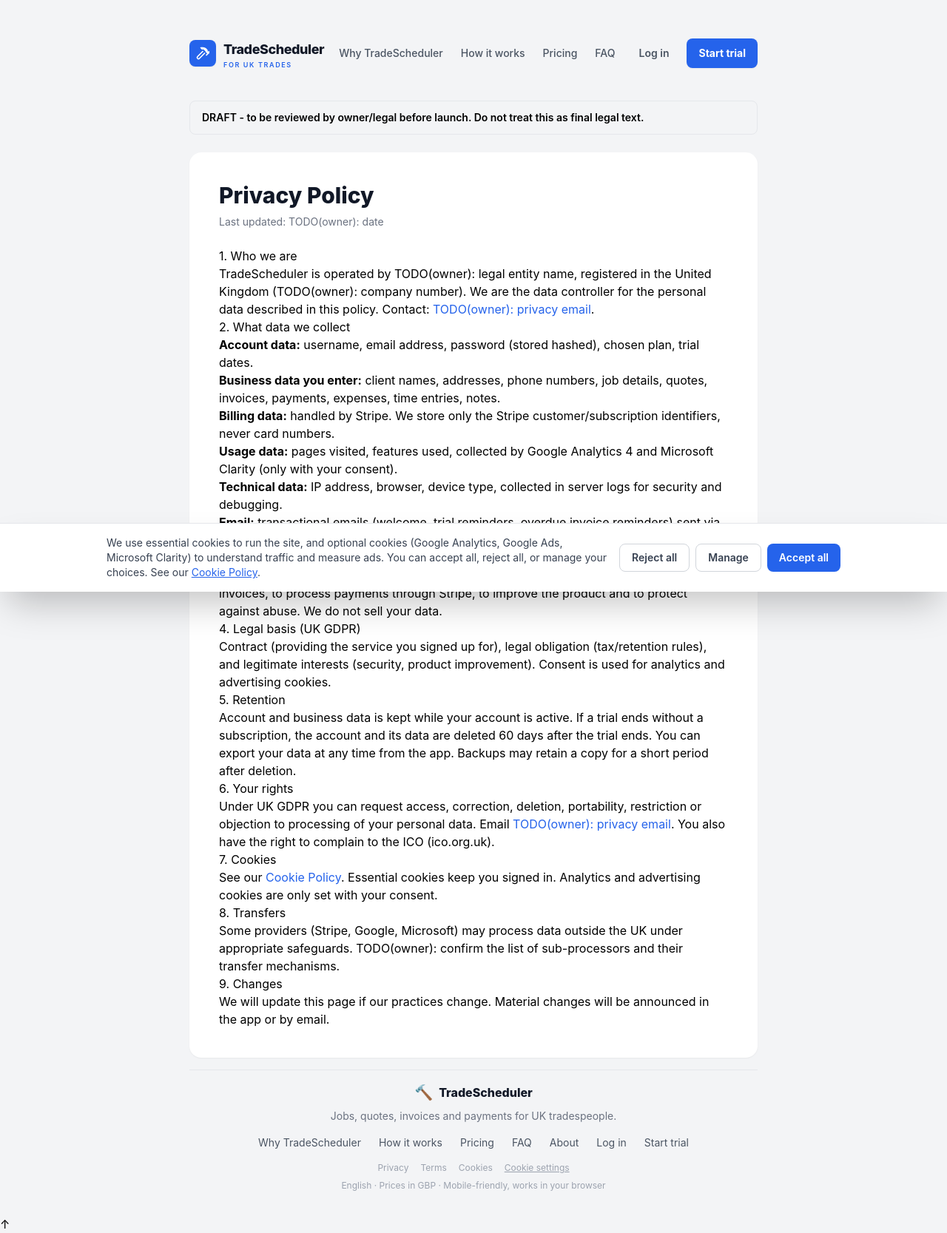
After one commit to stefcosmin09-glitch/scheduler-app, a Flask app: page /privacy in a window 1280 px wide. The commit adds this page. Shown: the whole page at 74% size. Run offline with Flask 3, Linux system fonts and the light colour scheme; some libraries are stand-ins or nearby versions.

Commit message:
Phase 1: trust and legal (cookie consent, legal pages, about, social proof)
- Cookie consent banner with Google Consent Mode v2: default denied for
  ad_storage, analytics_storage, ad_user_data, ad_personalization. GA4/Ads
  and Clarity load only after consent. Choice persisted in localStorage and
  a cookie; footer "Cookie settings" link reopens the banner.
- /privacy, /terms, /cookies pages with DRAFT banner controlled by
  config.LEGAL_DRAFT (one switch). Content is a labelled draft with
  TODO(owner) placeholders; no invented legal claims.
- /about page with TODO(owner) placeholders for name, photo, story, email.
- Footer links to privacy/terms/cookies/about.
- Social proof component (_testimonials.html) renders nothing when the
  testimonials list is empty; three placeholder entries commented out in
  app/testimonials.py.
- Removed GA4/Clarity eager script tags from <head>.

```diff
--- a/app/__init__.py
+++ b/app/__init__.py
@@ -78,6 +78,7 @@ def create_app():
     def inject_pricing():
         from flask import request
         from app.pricing import PRO_MONTHLY, price_text, PREFERRED_CURRENCIES
+        from app.testimonials import TESTIMONIALS
         # GBP only at launch: every price is charged and shown in pounds.
         currency = 'GBP'
         return {
@@ -88,6 +89,7 @@ def create_app():
             'ENABLED_CURRENCIES': ENABLED_CURRENCIES,
             'ENABLED_LANGUAGES': ENABLED_LANGUAGES,
             'ENABLED_TAX_COUNTRIES': ENABLED_TAX_COUNTRIES,
+            'TESTIMONIALS': TESTIMONIALS,
         }
 
     from app.routes import auth, main
--- a/app/routes.py
+++ b/app/routes.py
@@ -278,6 +278,26 @@ def pricing():
 @main.route('/faq')
 def faq():
     return render_template('faq.html')
+
+
+@main.route('/about')
+def about():
+    return render_template('about.html')
+
+
+@main.route('/privacy')
+def privacy():
+    return render_template('privacy.html')
+
+
+@main.route('/terms')
+def terms():
+    return render_template('terms.html')
+
+
+@main.route('/cookies')
+def cookies():
+    return render_template('cookies.html')
 
 
 # The canonical origin. Mirrors the hard-coded canonical URLs in the templates.
--- /dev/null
+++ b/app/templates/_cookie_consent.html
@@ -0,0 +1,130 @@
+<!-- Cookie consent banner. Tracking scripts load only after "Accept all". -->
+<div id="cookie-banner" class="hidden fixed bottom-0 inset-x-0 z-[60] bg-white border-t border-gray-200 shadow-2xl">
+    <div class="max-w-5xl mx-auto px-4 py-4 flex flex-col sm:flex-row sm:items-center gap-3">
+        <div class="flex-1 text-sm text-gray-700">
+            We use essential cookies to run the site, and optional cookies (Google Analytics, Google Ads, Microsoft Clarity)
+            to understand traffic and measure ads. You can accept all, reject all, or manage your choices.
+            See our <a href="{{ url_for('main.cookies') }}" class="text-blue-600 underline">Cookie Policy</a>.
+        </div>
+        <div class="flex flex-wrap gap-2">
+            <button type="button" id="cookie-reject" class="px-4 py-2 text-sm font-semibold rounded-lg border border-gray-300 text-gray-700 hover:bg-gray-50">Reject all</button>
+            <button type="button" id="cookie-manage" class="px-4 py-2 text-sm font-semibold rounded-lg border border-gray-300 text-gray-700 hover:bg-gray-50">Manage</button>
+            <button type="button" id="cookie-accept" class="px-4 py-2 text-sm font-semibold rounded-lg bg-blue-600 text-white hover:bg-blue-700">Accept all</button>
+        </div>
+    </div>
+    <div id="cookie-manage-panel" class="hidden border-t border-gray-200 bg-gray-50 px-4 py-4">
+        <div class="max-w-5xl mx-auto text-sm space-y-2">
+            <label class="flex items-center gap-2"><input type="checkbox" id="consent-analytics" class="rounded"> Analytics (Google Analytics 4)</label>
+            <label class="flex items-center gap-2"><input type="checkbox" id="consent-ads" class="rounded"> Advertising (Google Ads)</label>
+            <label class="flex items-center gap-2"><input type="checkbox" id="consent-clarity" class="rounded"> Session recording (Microsoft Clarity)</label>
+            <div class="pt-2">
+                <button type="button" id="cookie-save" class="px-4 py-2 text-sm font-semibold rounded-lg bg-blue-600 text-white hover:bg-blue-700">Save choices</button>
+            </div>
+        </div>
+    </div>
+</div>
+
+<script>
+(function () {
+    var KEY = 'ts_cookie_consent';
+    var GA_ID = 'AW-18339646944';
+    var CLARITY_ID = 'yq0z0ukkqc';
+
+    function readConsent() {
+        try { return JSON.parse(localStorage.getItem(KEY) || 'null'); } catch (e) { return null; }
+    }
+    function writeConsent(c) {
+        try { localStorage.setItem(KEY, JSON.stringify(c)); } catch (e) {}
+        document.cookie = KEY + '=' + encodeURIComponent(JSON.stringify(c)) + '; path=/; max-age=31536000; samesite=Lax';
+    }
+
+    var loaded = { ga: false, clarity: false };
+    function loadGA() {
+        if (loaded.ga) return; loaded.ga = true;
+        var s = document.createElement('script');
+        s.async = true;
+        s.src = 'https://www.googletagmanager.com/gtag/js?id=' + GA_ID;
+        document.head.appendChild(s);
+        gtag('js', new Date());
+        gtag('config', GA_ID);
+    }
+    function loadClarity() {
+        if (loaded.clarity) return; loaded.clarity = true;
+        (function (c, l, a, r, i, t, y) {
+            c[a] = c[a] || function () { (c[a].q = c[a].q || []).push(arguments); };
+            t = l.createElement(r); t.async = 1; t.src = 'https://www.clarity.ms/tag/' + i;
+            y = l.getElementsByTagName(r)[0]; y.parentNode.insertBefore(t, y);
+        })(window, document, 'clarity', 'script', CLARITY_ID);
+    }
+
+    function applyConsent(c) {
+        var analytics = !!(c && c.analytics);
+        var ads = !!(c && c.ads);
+        var clarity = !!(c && c.clarity);
+        gtag('consent', 'update', {
+            ad_storage: ads ? 'granted' : 'denied',
+            analytics_storage: analytics ? 'granted' : 'denied',
+            ad_user_data: ads ? 'granted' : 'denied',
+            ad_personalization: ads ? 'granted' : 'denied'
+        });
+        if (analytics || ads) loadGA();
+        if (clarity) loadClarity();
+    }
+
+    var banner = document.getElementById('cookie-banner');
+    var managePanel = document.getElementById('cookie-manage-panel');
+
+    function showBanner() { if (banner) banner.classList.remove('hidden'); }
+    function hideBanner() { if (banner) banner.classList.add('hidden'); if (managePanel) managePanel.classList.add('hidden'); }
+
+    var existing = readConsent();
+    if (existing) {
+        applyConsent(existing);
+    } else {
+        showBanner();
+    }
+
+    var acceptBtn = document.getElementById('cookie-accept');
+    var rejectBtn = document.getElementById('cookie-reject');
+    var manageBtn = document.getElementById('cookie-manage');
+    var saveBtn = document.getElementById('cookie-save');
+
+    if (acceptBtn) acceptBtn.addEventListener('click', function () {
+        var c = { analytics: true, ads: true, clarity: true };
+        writeConsent(c); applyConsent(c); hideBanner();
+    });
+    if (rejectBtn) rejectBtn.addEventListener('click', function () {
+        var c = { analytics: false, ads: false, clarity: false };
+        writeConsent(c); applyConsent(c); hideBanner();
+    });
+    if (manageBtn) manageBtn.addEventListener('click', function () {
+        if (managePanel) managePanel.classList.toggle('hidden');
+    });
+    if (saveBtn) saveBtn.addEventListener('click', function () {
+        var c = {
+            analytics: document.getElementById('consent-analytics').checked,
+            ads: document.getElementById('consent-ads').checked,
+            clarity: document.getElementById('consent-clarity').checked
+        };
+        writeConsent(c); applyConsent(c); hideBanner();
+    });
+
+    // Pre-fill manage panel from stored choice.
+    if (existing) {
+        var a = document.getElementById('consent-analytics');
+        var d = document.getElementById('consent-ads');
+        var cl = document.getElementById('consent-clarity');
+        if (a) a.checked = !!existing.analytics;
+        if (d) d.checked = !!existing.ads;
+        if (cl) cl.checked = !!existing.clarity;
+    }
+
+    // Footer "Cookie settings" link reopens the banner.
+    var settingsLink = document.getElementById('cookie-settings-link');
+    if (settingsLink) settingsLink.addEventListener('click', function (e) {
+        e.preventDefault();
+        if (banner) banner.classList.remove('hidden');
+        if (managePanel) managePanel.classList.remove('hidden');
+    });
+})();
+</script>
--- a/app/templates/_marketing_footer.html
+++ b/app/templates/_marketing_footer.html
@@ -9,8 +9,15 @@
         <a href="{{ url_for('main.how_it_works') }}" class="hover:text-gray-900">How it works</a>
         <a href="{{ url_for('main.pricing') }}" class="hover:text-gray-900">Pricing</a>
         <a href="{{ url_for('main.faq') }}" class="hover:text-gray-900">FAQ</a>
+        <a href="{{ url_for('main.about') }}" class="hover:text-gray-900">About</a>
         <a href="{{ url_for('auth.login') }}" class="hover:text-gray-900">Log in</a>
         <a href="{{ url_for('auth.register') }}" class="hover:text-gray-900">Start trial</a>
     </div>
+    <div class="flex flex-wrap items-center justify-center gap-4 text-xs text-gray-400 mb-2">
+        <a href="{{ url_for('main.privacy') }}" class="hover:text-gray-600">Privacy</a>
+        <a href="{{ url_for('main.terms') }}" class="hover:text-gray-600">Terms</a>
+        <a href="{{ url_for('main.cookies') }}" class="hover:text-gray-600">Cookies</a>
+        <button type="button" id="cookie-settings-link" class="hover:text-gray-600 underline">Cookie settings</button>
+    </div>
     <p class="text-gray-400 text-xs">English · Prices in GBP · Mobile-friendly, works in your browser</p>
 </footer>
--- a/app/templates/base.html
+++ b/app/templates/base.html
@@ -8,9 +8,7 @@
 
     <meta name="viewport" content="width=device-width, initial-scale=1.0">
 
-    <!-- Google tag (gtag.js) -->
-
-    <script async src="https://www.googletagmanager.com/gtag/js?id=AW-18339646944"></script>
+    <!-- Google Consent Mode v2: default denied. Tracking scripts load only after consent. -->
 
     <script>
 
@@ -18,19 +16,19 @@
 
       function gtag(){dataLayer.push(arguments);}
 
-      gtag('js', new Date());
+      gtag('consent', 'default', {
 
+        ad_storage: 'denied',
 
+        analytics_storage: 'denied',
 
-      gtag('config', 'AW-18339646944');
+        ad_user_data: 'denied',
 
-    </script>
+        ad_personalization: 'denied',
 
-    <!-- Clarity (Microsoft) -->
+        wait_for_update: 500
 
-    <script type="text/javascript">
-
-        (function(c,l,a,r,i,t,y){c[a]=c[a]||function(){(c[a].q=c[a].q||[]).push(arguments)};t=l.createElement(r);t.async=1;t.src="https://www.clarity.ms/tag/"+i;y=l.getElementsByTagName(r)[0];y.parentNode.insertBefore(t,y);})(window, document, "clarity", "script", "yq0z0ukkqc");
+      });
 
     </script>
 
@@ -257,6 +255,8 @@
 
     <script src="{{ url_for('static', filename='marketing.js') }}"></script>
 
+    {% include '_cookie_consent.html' %}
+
 </body>
 
 </html>
--- a/app/templates/landing.html
+++ b/app/templates/landing.html
@@ -578,7 +578,9 @@
 
     <!-- ─── PRICING ────────────────────────────────────── -->
     <section id="pricing" class="ts-reveal mb-16 ">
-        <h2 class="text-2xl sm:text-3xl font-extrabold text-center text-gray-900 mb-3">Simple pricing. Try free for 14 days, or subscribe now.</h2>
+        {% include '_testimonials.html' %}
+
+    <h2 class="text-2xl sm:text-3xl font-extrabold text-center text-gray-900 mb-3">Simple pricing. Try free for 14 days, or subscribe now.</h2>
         <p class="text-gray-600 text-center max-w-2xl mx-auto mb-2">Every feature unlocked for 14 days with no card. Ready to go now? Starter is £12.99 a month, Pro is <span id="price-strap">{{ pro_price_text }}</span> a month. Cancel whenever you like.</p>
         <p id="price-locale" class="text-sm text-center text-gray-500 mb-8"></p>
         <div class="max-w-5xl mx-auto grid md:grid-cols-2 gap-6 items-start">
--- /dev/null
+++ b/app/templates/privacy.html
@@ -0,0 +1,72 @@
+{% extends 'base.html' %}
+
+{% block title %}Privacy Policy - TradeScheduler{% endblock %}
+
+{% block head %}
+<meta name="description" content="How TradeScheduler collects, uses and protects your data. UK GDPR compliant privacy policy.">
+<link rel="canonical" href="https://thetradescheduler.com/privacy">
+<meta property="og:type" content="website">
+<meta property="og:site_name" content="TradeScheduler">
+<meta property="og:title" content="Privacy Policy - TradeScheduler">
+<meta property="og:description" content="How TradeScheduler collects, uses and protects your data.">
+<meta property="og:url" content="https://thetradescheduler.com/privacy">
+<meta property="og:image" content="{{ url_for('static', filename='og-image.png', _external=True) }}">
+<meta name="twitter:card" content="summary">
+<style>
+    html, body { overflow-x: hidden; }
+    body { font-family: 'Inter', ui-sans-serif, system-ui, -apple-system, 'Segoe UI', Roboto, Arial, sans-serif; }
+</style>
+{% endblock %}
+
+{% block content %}
+<div class="max-w-3xl mx-auto">
+    {% include '_marketing_nav.html' %}
+
+    {% if config.LEGAL_DRAFT %}
+    <div class="bg-amber-100 border border-amber-300 text-amber-900 px-4 py-3 rounded-lg mb-6 text-sm font-semibold">
+        DRAFT - to be reviewed by owner/legal before launch. Do not treat this as final legal text.
+    </div>
+    {% endif %}
+
+    <article class="bg-white rounded-2xl shadow-sm p-6 sm:p-10 prose prose-gray max-w-none">
+        <h1 class="text-3xl font-extrabold text-gray-900 mb-2">Privacy Policy</h1>
+        <p class="text-gray-500 text-sm mb-6">Last updated: TODO(owner): date</p>
+
+        <h2>1. Who we are</h2>
+        <p>TradeScheduler is operated by TODO(owner): legal entity name, registered in the United Kingdom (TODO(owner): company number). We are the data controller for the personal data described in this policy. Contact: <a href="mailto:TODO(owner): privacy email" class="text-blue-600">TODO(owner): privacy email</a>.</p>
+
+        <h2>2. What data we collect</h2>
+        <ul>
+            <li><strong>Account data:</strong> username, email address, password (stored hashed), chosen plan, trial dates.</li>
+            <li><strong>Business data you enter:</strong> client names, addresses, phone numbers, job details, quotes, invoices, payments, expenses, time entries, notes.</li>
+            <li><strong>Billing data:</strong> handled by Stripe. We store only the Stripe customer/subscription identifiers, never card numbers.</li>
+            <li><strong>Usage data:</strong> pages visited, features used, collected by Google Analytics 4 and Microsoft Clarity (only with your consent).</li>
+            <li><strong>Technical data:</strong> IP address, browser, device type, collected in server logs for security and debugging.</li>
+            <li><strong>Email:</strong> transactional emails (welcome, trial reminders, overdue invoice reminders) sent via our email provider.</li>
+        </ul>
+
+        <h2>3. Why we use it</h2>
+        <p>To provide and operate the service, to send transactional emails about your account and invoices, to process payments through Stripe, to improve the product and to protect against abuse. We do not sell your data.</p>
+
+        <h2>4. Legal basis (UK GDPR)</h2>
+        <p>Contract (providing the service you signed up for), legal obligation (tax/retention rules), and legitimate interests (security, product improvement). Consent is used for analytics and advertising cookies.</p>
+
+        <h2>5. Retention</h2>
+        <p>Account and business data is kept while your account is active. If a trial ends without a subscription, the account and its data are deleted 60 days after the trial ends. You can export your data at any time from the app. Backups may retain a copy for a short period after deletion.</p>
+
+        <h2>6. Your rights</h2>
+        <p>Under UK GDPR you can request access, correction, deletion, portability, restriction or objection to processing of your personal data. Email <a href="mailto:TODO(owner): privacy email" class="text-blue-600">TODO(owner): privacy email</a>. You also have the right to complain to the ICO (ico.org.uk).</p>
+
+        <h2>7. Cookies</h2>
+        <p>See our <a href="{{ url_for('main.cookies') }}" class="text-blue-600">Cookie Policy</a>. Essential cookies keep you signed in. Analytics and advertising cookies are only set with your consent.</p>
+
+        <h2>8. Transfers</h2>
+        <p>Some providers (Stripe, Google, Microsoft) may process data outside the UK under appropriate safeguards. TODO(owner): confirm the list of sub-processors and their transfer mechanisms.</p>
+
+        <h2>9. Changes</h2>
+        <p>We will update this page if our practices change. Material changes will be announced in the app or by email.</p>
+    </article>
+
+    {% include '_marketing_footer.html' %}
+</div>
+{% endblock %}
--- a/config.py
+++ b/config.py
@@ -37,6 +37,10 @@ class Config:
     MAIL_PASSWORD = os.environ.get('MAIL_PASSWORD')
     MAIL_DEFAULT_SENDER = os.environ.get('MAIL_DEFAULT_SENDER') or 'stef.cosmin09@gmail.com'
 
+    # Legal pages are drafts until the owner reviews them. Flip to 0 to remove
+    # the "DRAFT" banner everywhere at once.
+    LEGAL_DRAFT = os.environ.get('LEGAL_DRAFT', '1') != '0'
+
 
 def _require_secret_key(value):
     """Refuse to build an app that cannot sign a session.
```
Also changed, not shown: app/templates/_testimonials.html (added, +16 -0 lines), app/templates/about.html (added, +46 -0 lines), app/templates/cookies.html (added, +63 -0 lines), app/templates/terms.html (added, +68 -0 lines), app/testimonials.py (added, +33 -0 lines), tests/test_legal_and_consent.py (added, +35 -0 lines).
